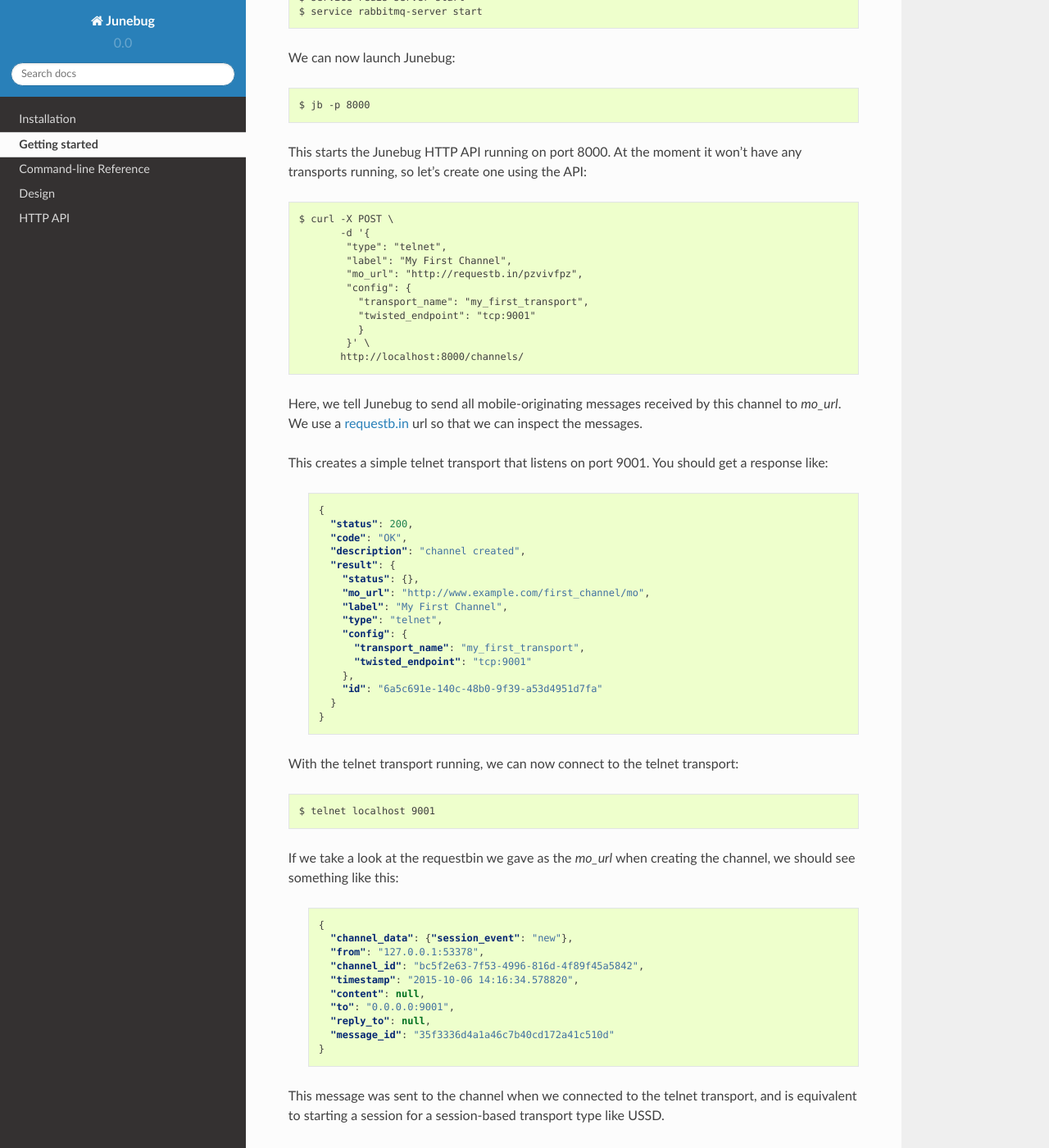
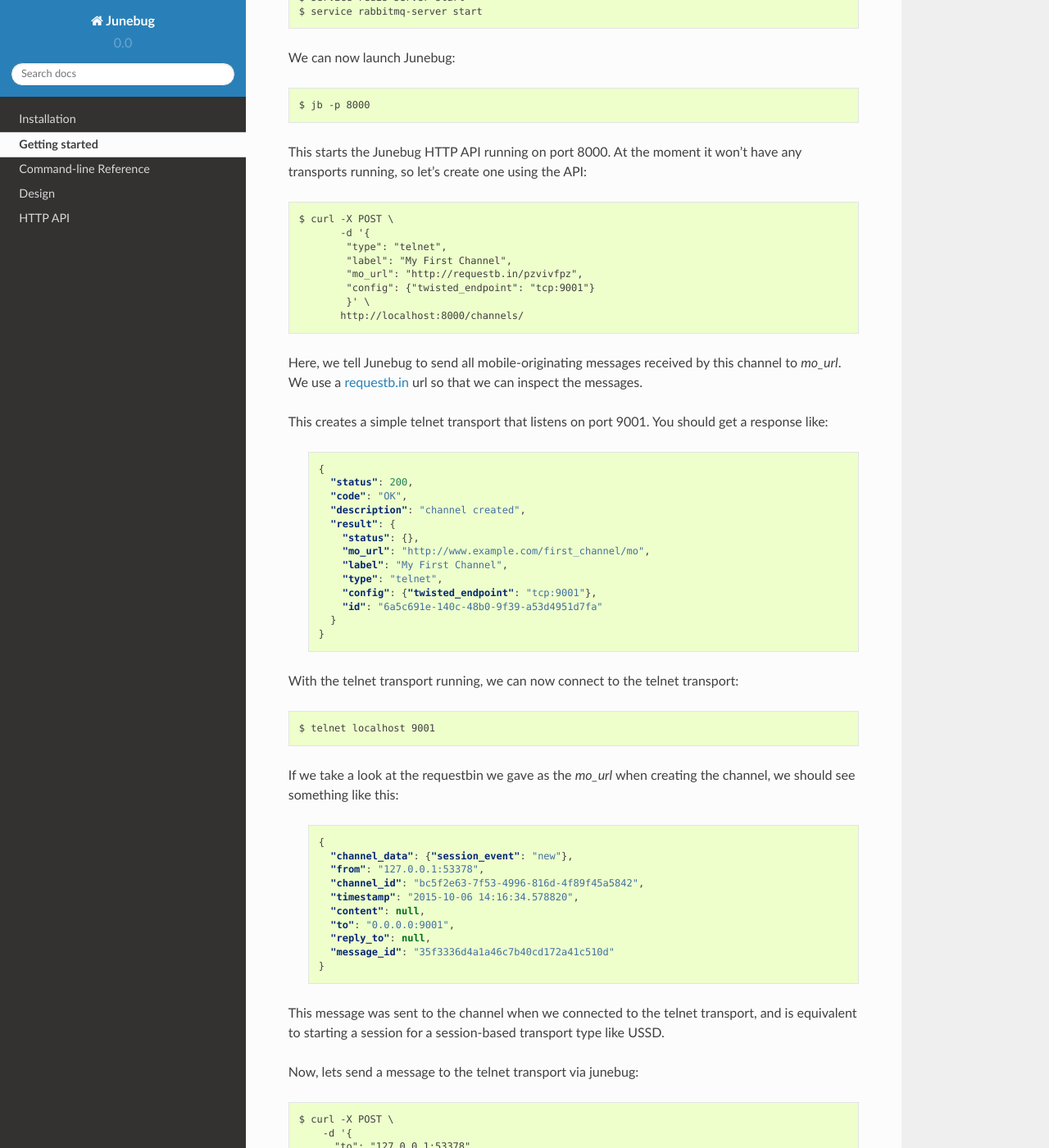
Before and after one commit to praekeltfoundation/junebug, a Sphinx documentation site: the page built from docs/getting-started.rst, in a window 1280 px wide and 1400 px high, scrolled down 304 px. Shown: the whole window at 82% size. Built offline with Sphinx 7.4.7 and the Read the Docs theme 2.0.0, drawn with Linux system fonts in a browser that asks for light colours; pages that are not in the unit, such as notebooks, are missing from menus; some of the changed text lies outside the part shown.

Commit message:
Document bugfixes for getting started guide

```diff
--- a/docs/getting-started.rst
+++ b/docs/getting-started.rst
@@ -26,10 +26,7 @@
           "type": "telnet",
           "label": "My First Channel",
           "mo_url": "http://requestb.in/pzvivfpz",
-          "config": {
-            "transport_name": "my_first_transport",
-            "twisted_endpoint": "tcp:9001"
-            }
+          "config": {"twisted_endpoint": "tcp:9001"}
           }' \
          http://localhost:8000/channels/
 
@@ -52,10 +49,7 @@
         "mo_url": "http://www.example.com/first_channel/mo",
         "label": "My First Channel",
         "type": "telnet",
-        "config": {
-          "transport_name": "my_first_transport",
-          "twisted_endpoint": "tcp:9001"
-        },
+        "config": {"twisted_endpoint": "tcp:9001"},
         "id": "6a5c691e-140c-48b0-9f39-a53d4951d7fa"
       }
     }
@@ -87,12 +81,12 @@
 
   $ curl -X POST \
       -d '{
-        "to": "0.0.0.0:9001",
+        "to": "127.0.0.1:53378",
         "content": "hello"
       }' \
       localhost:8000/channels/bc5f2e63-7f53-4996-816d-4f89f45a5842/messages/
 
-Here, we sent a message to the address `0.0.0.0:9001`. We should see a `hello` message appear in our telnet client.
+Here, we sent a message to the address `127.0.0.1:53378`. We should see a `hello` message appear in our telnet client.
 
 Now, lets try receive a message via junebug by entering a message in our telnet
 client::
```
